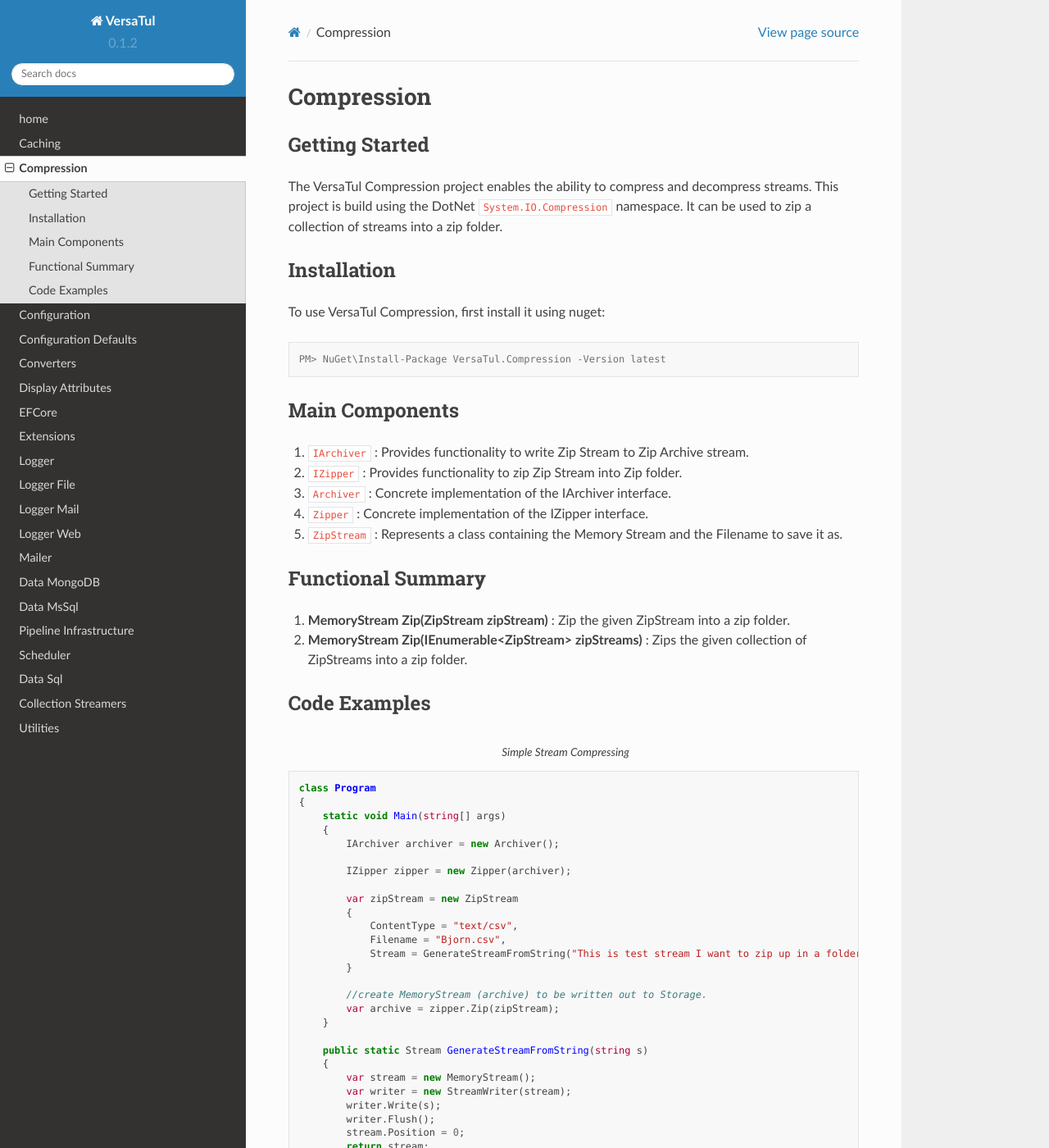
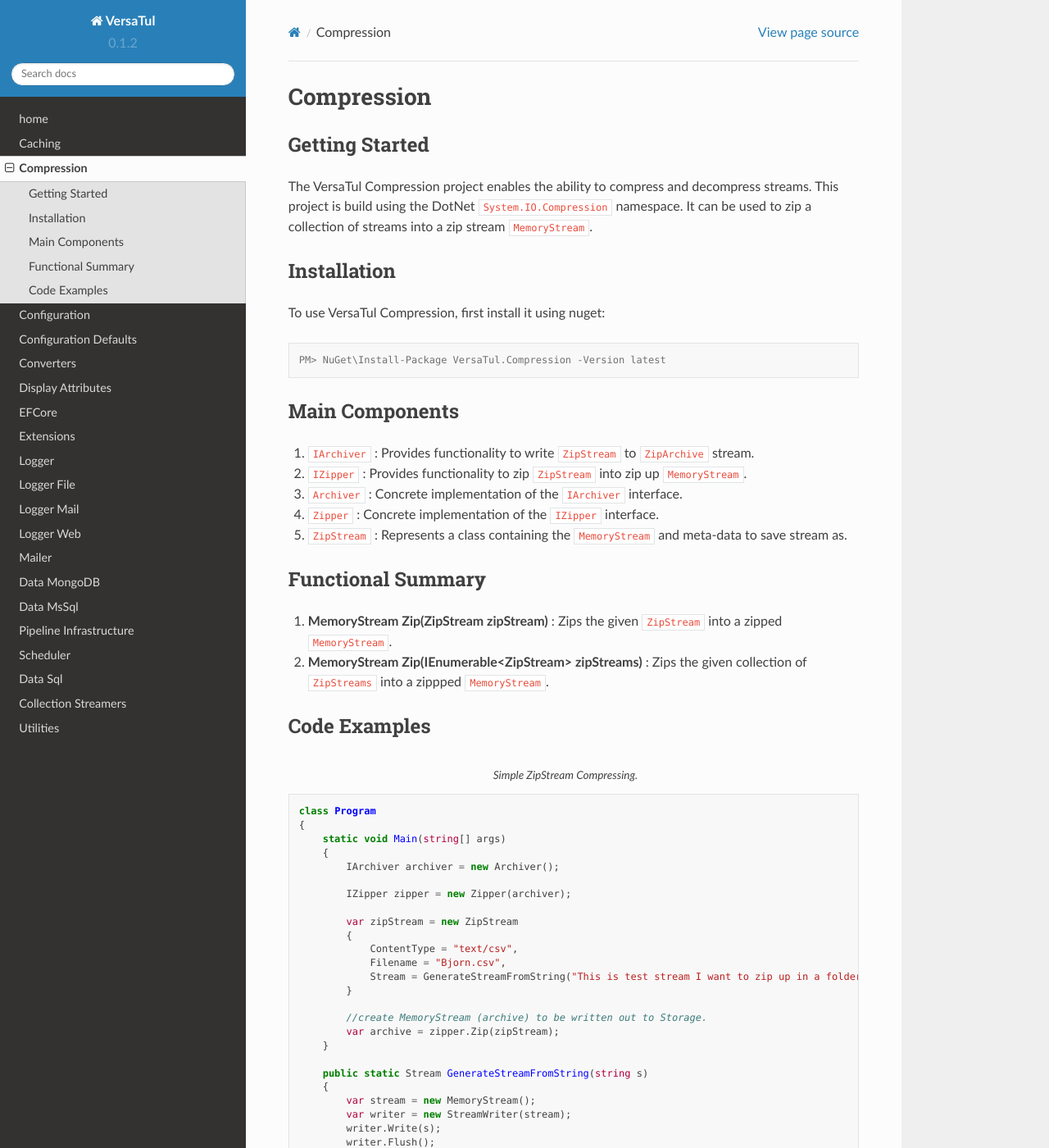
Before and after one commit to BjornWilliams/DocsVersaTul, a Sphinx documentation site: the page built from docs/source/compression.rst, in a window 1280 px wide and 1400 px high. Shown: the whole window at 82% size. Built offline with Sphinx 7.4.7 and the Read the Docs theme 2.0.0, drawn with Linux system fonts in a browser that asks for light colours.

Commit message:
Update compression.rst
Added code styling and fix wording for compression zips

```diff
--- a/docs/source/compression.rst
+++ b/docs/source/compression.rst
@@ -5,7 +5,7 @@
 ----------------
 The VersaTul Compression project enables the ability to compress and decompress streams.
 This project is build using the DotNet ``System.IO.Compression`` namespace.
-It can be used to zip a collection of streams into a zip folder.
+It can be used to zip a collection of streams into a zip stream ``MemoryStream``.
 
 Installation
 ------------
@@ -19,22 +19,23 @@
 
 Main Components
 ----------------
-1. ``IArchiver`` : Provides functionality to write Zip Stream to Zip Archive stream.
-2. ``IZipper`` : Provides functionality to zip Zip Stream into Zip folder.
-3. ``Archiver`` : Concrete implementation of the IArchiver interface.
-4. ``Zipper`` : Concrete implementation of the IZipper interface.
-5. ``ZipStream`` : Represents a class containing the Memory Stream and the Filename to save it as.
+1. ``IArchiver`` : Provides functionality to write ``ZipStream`` to ``ZipArchive`` stream.
+2. ``IZipper`` : Provides functionality to zip ``ZipStream`` into zip up ``MemoryStream``.
+3. ``Archiver`` : Concrete implementation of the ``IArchiver`` interface.
+4. ``Zipper`` : Concrete implementation of the ``IZipper`` interface.
+5. ``ZipStream`` : Represents a class containing the ``MemoryStream`` and meta-data to save stream as.
 
 Functional Summary
 ------------------
-1. **MemoryStream Zip(ZipStream zipStream)** : Zip the given ZipStream into a zip folder.
-2. **MemoryStream Zip(IEnumerable<ZipStream> zipStreams)** : Zips the given collection of ZipStreams into a zip folder.
+1. **MemoryStream Zip(ZipStream zipStream)** : Zips the given ``ZipStream`` into a zipped ``MemoryStream``.
+2. **MemoryStream Zip(IEnumerable<ZipStream> zipStreams)** : Zips the given collection of ``ZipStreams`` into a zippped ``MemoryStream``.
 
 Code Examples
 --------------
 
 .. code-block:: c#
-    :caption: Simple Stream Compressing
+    :caption: Simple ZipStream Compressing.
+    :emphasize-lines: 56
 
     class Program
     {
```
